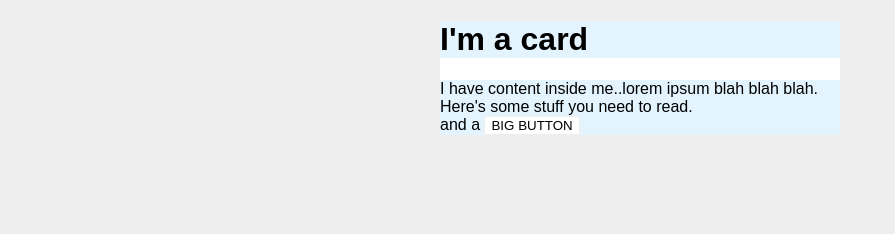
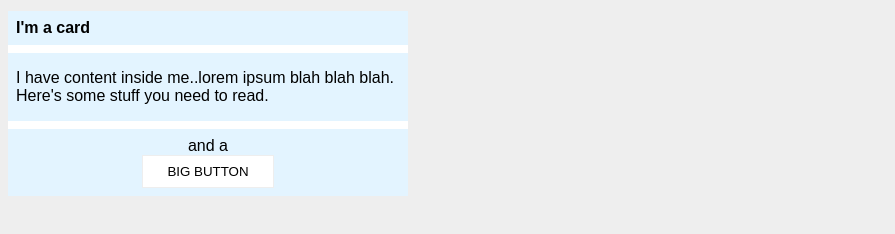
Before and after one commit to leann1109/CSS-Methods, a plain HTML site: page margin-and-padding/02-margin-and-padding-2/index.html in a window 1280 px wide. Shown: the whole page, without its empty margins (0-895 px from the left). Drawn offline with Linux system fonts and the light colour scheme.

Commit message:
did margin and padding exercises

```diff
--- a/margin-and-padding/02-margin-and-padding-2/style.css
+++ b/margin-and-padding/02-margin-and-padding-2/style.css
@@ -1,3 +1,8 @@
+/*
+- There are 8px between the title text and the edge of the title section.
+- The content section has 16px space on the top and bottom, and 8px on either side.
+*/
+
 body {
   background: #eee;
   font-family: sans-serif;
@@ -6,22 +11,31 @@ body {
 .card {
   width: 400px;
   background: #fff;
-  margin: 16px auto;
 }
 
 .title {
   background: #e3f4ff;
+  font-size: 16px;
+  margin-bottom: 8px;
+  padding: 8px;
 }
 
 .content {
   background: #e3f4ff;
+  padding: 16px 8px;
+  margin: 8px 0;
 }
 
 .button-container {
   background: #e3f4ff;
+  text-align: center;
+  padding: 8px;
 }
 
 button {
   background: white;
   border: 1px solid #eee;
+  display: block;
+  margin: auto;
+  padding: 8px 24px;
 }
```
Also changed, not shown: margin-and-padding/01-margin-and-padding-1/style.css (+13 -5 lines).
